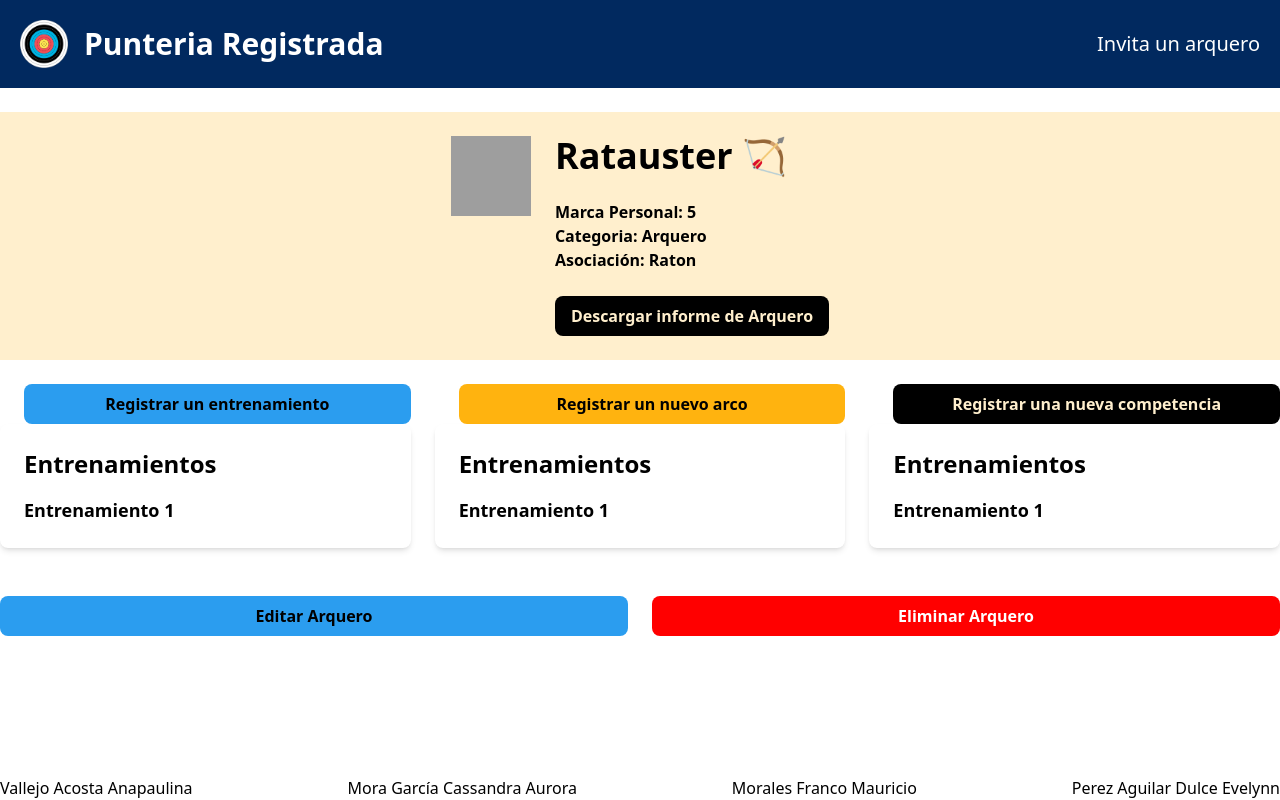
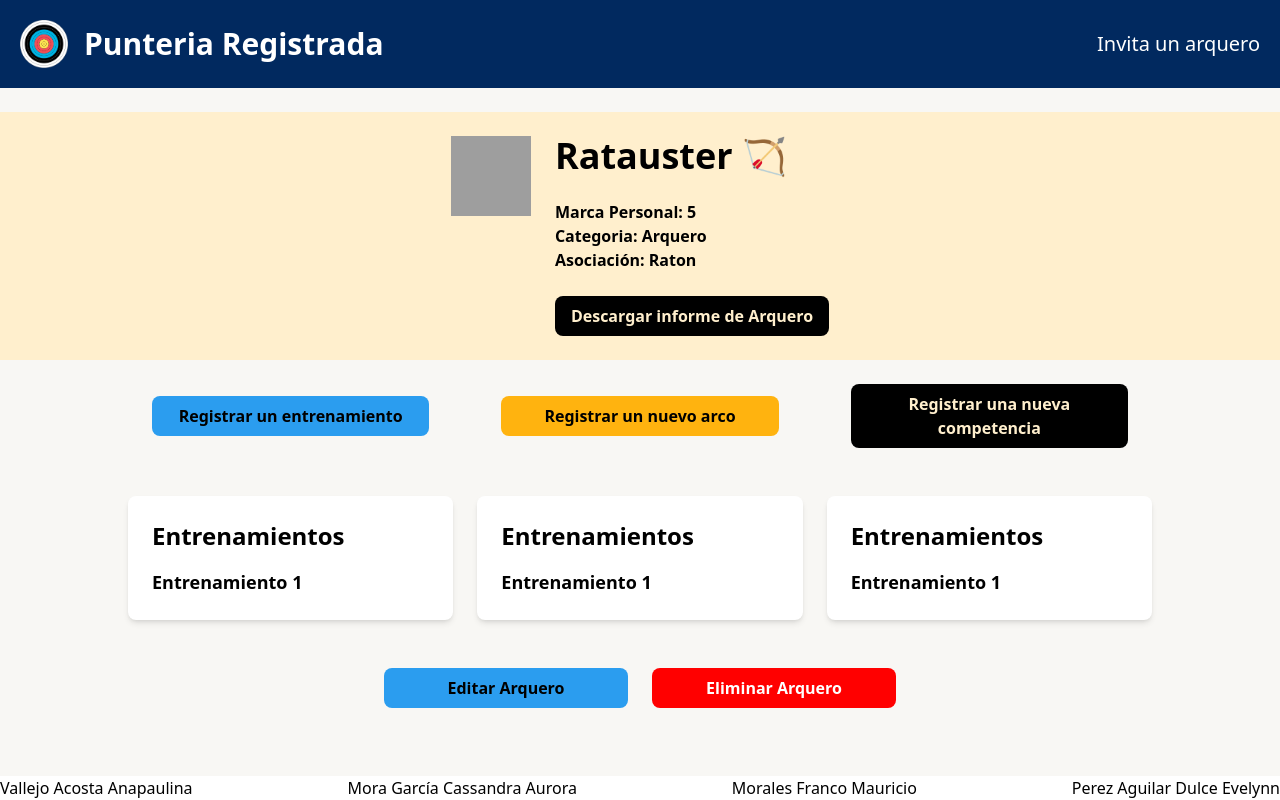
Before and after one commit to Cassie70/TiroconFront, an Angular app: page /info-arquero in a window 1280 px wide. Built offline with nearby package versions, Linux system fonts and the light colour scheme; grey boxes are pictures that could not be loaded.

Commit message:
correciones leves

```diff
--- a/src/app/app.html
+++ b/src/app/app.html
@@ -12,7 +12,7 @@
     </a>
   </nav>
 </header>
-<main class = "flex-1 overflow-auto">
+<main class = "flex-1 overflow-auto bg-[var(--color-white-reduced)]">
   <router-outlet></router-outlet>
 </main>
 <footer class="flex justify-between">
--- a/src/app/components/info-arquero-tablas/info-arquero-tablas.html
+++ b/src/app/components/info-arquero-tablas/info-arquero-tablas.html
@@ -1,5 +1,5 @@
-<article class="grid grid-cols-1 md:grid-cols-3 gap-6 justify-center">
-  <div class="flex flex-col justify-center ml-6 text-align-center">
+<article class="grid grid-cols-1 md:grid-cols-3 gap-6 justify-center px-32">
+  <div class="flex flex-col justify-center mx-6 text-align-center">
     <button
       type="submit"
       class="submit-form-button-blue"
@@ -7,7 +7,7 @@
       Registrar un entrenamiento
     </button>
   </div>
-  <div class="flex flex-col justify-center ml-6 text-align-center">
+  <div class="flex flex-col justify-center mx-6 text-align-center">
     <button
       type="submit"
       class="submit-form-button-yellow"
@@ -15,7 +15,7 @@
       Registrar un nuevo arco
     </button>
   </div>
-  <div class="flex flex-col justify-center ml-6 text-align-center">
+  <div class="flex flex-col justify-center mx-6 text-align-center">
     <button
       type="submit"
       class="submit-form-button-black"
@@ -26,7 +26,7 @@
 </article>
 
 
-<article class="grid grid-cols-1 md:grid-cols-3 gap-6 justify-center">
+<article class="grid grid-cols-1 lg:grid-cols-3 gap-6 mt-12 justify-center px-32 ">
   <div class="bg-white rounded-lg shadow-md p-6">
     <h2 class="text-2xl font-bold mb-4">Entrenamientos</h2>
     <div class="space-y-4">
--- a/src/app/pages/info-arquero/info-arquero.html
+++ b/src/app/pages/info-arquero/info-arquero.html
@@ -10,7 +10,7 @@
   </section> -->
   <app-info-arquero-general></app-info-arquero-general>
   <app-info-arquero-tablas></app-info-arquero-tablas>
-  <div class="grid grid-cols-1 md:grid-cols-2 items-center justify-center mt-6 gap-6">
+  <div class="grid grid-cols-1 md:grid-cols-2 items-center justify-center mt-6 gap-6 mx-20 lg:mx-96 ">
     <button
       type="submit"
       class="submit-form-button-blue"
--- a/src/styles.css
+++ b/src/styles.css
@@ -14,6 +14,7 @@
   --color-selective-black-hover: #2a2a2a;
   --color-selective-red: #ff0000;
   --color-selective-red-hover: #e60000;
+  --color-white-reduced: #f8f7f4;
 }
 
 .input-form{
```
Also changed, not shown: 1 other file (tests, documents, lock files or other folders).
